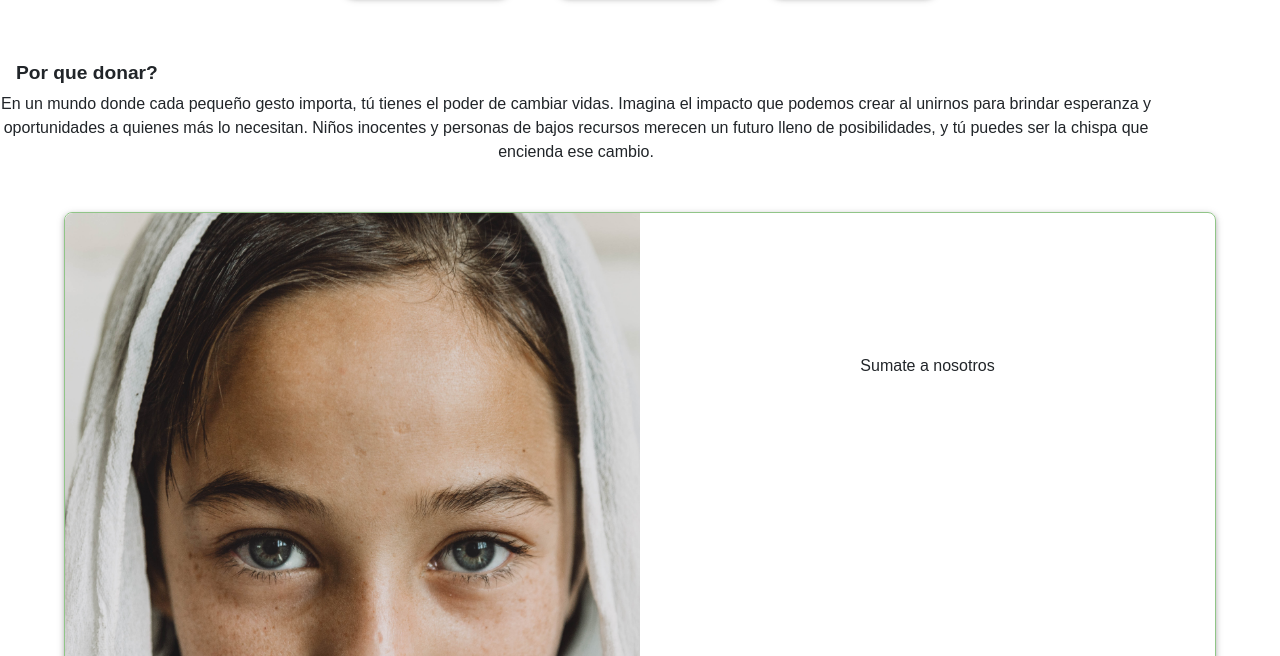
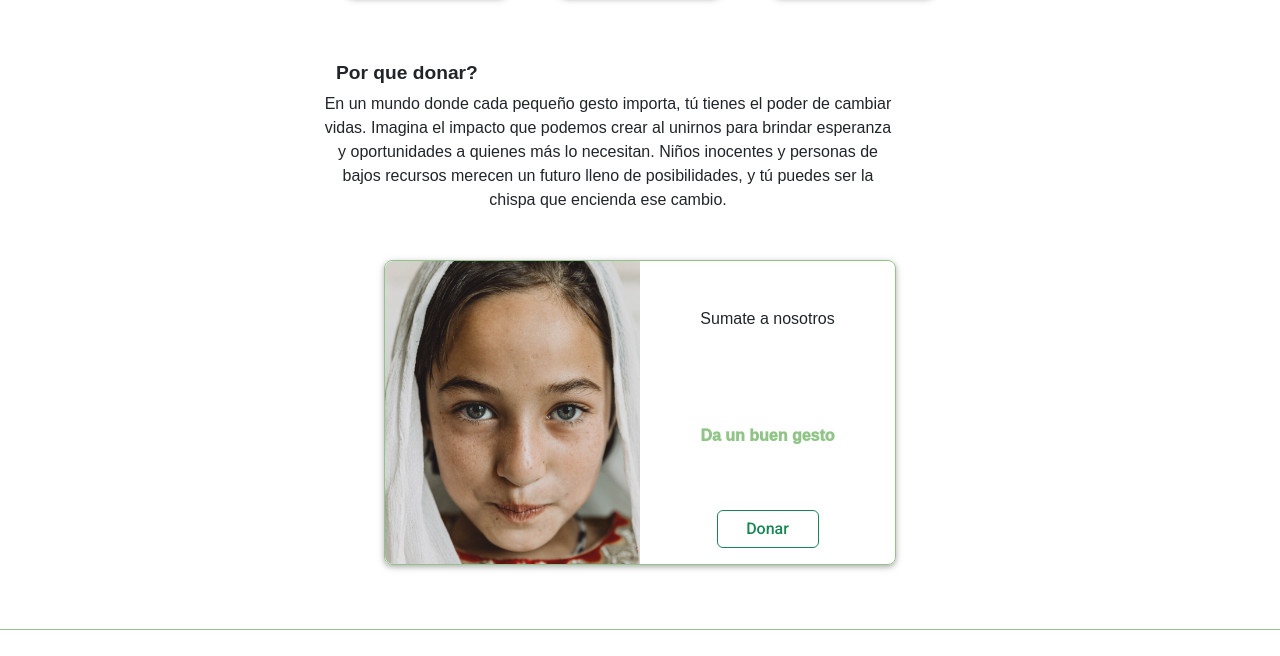
Before and after one commit to Nicolas-Andreis/Dar-un-gesto, a website: page index.html in a window 1280 px wide. Shown: the part 1100-1756 px from the top of the page. Drawn offline with nearby package versions, Linux system fonts and the light colour scheme; a web font is replaced by a local one.

Commit message:
Primer commit

```diff
--- a/scss/components/_suscribite.scss
+++ b/scss/components/_suscribite.scss
@@ -32,7 +32,7 @@
             border-radius: 0.5rem;
             border: none;
 
-            .btn .active {
+            &.active {
                 background-color: $verde;
                 color: white;
             }
--- a/scss/mediaQueries/_desktop.scss
+++ b/scss/mediaQueries/_desktop.scss
@@ -27,4 +27,11 @@
         }
 
     }
+
+    .porQueDonar{
+        width: 50%;
+    }
+    .cardFinal{
+        width: 40%;
+    }
 }
```
Also changed, not shown: css/style.css, 1 other file.
